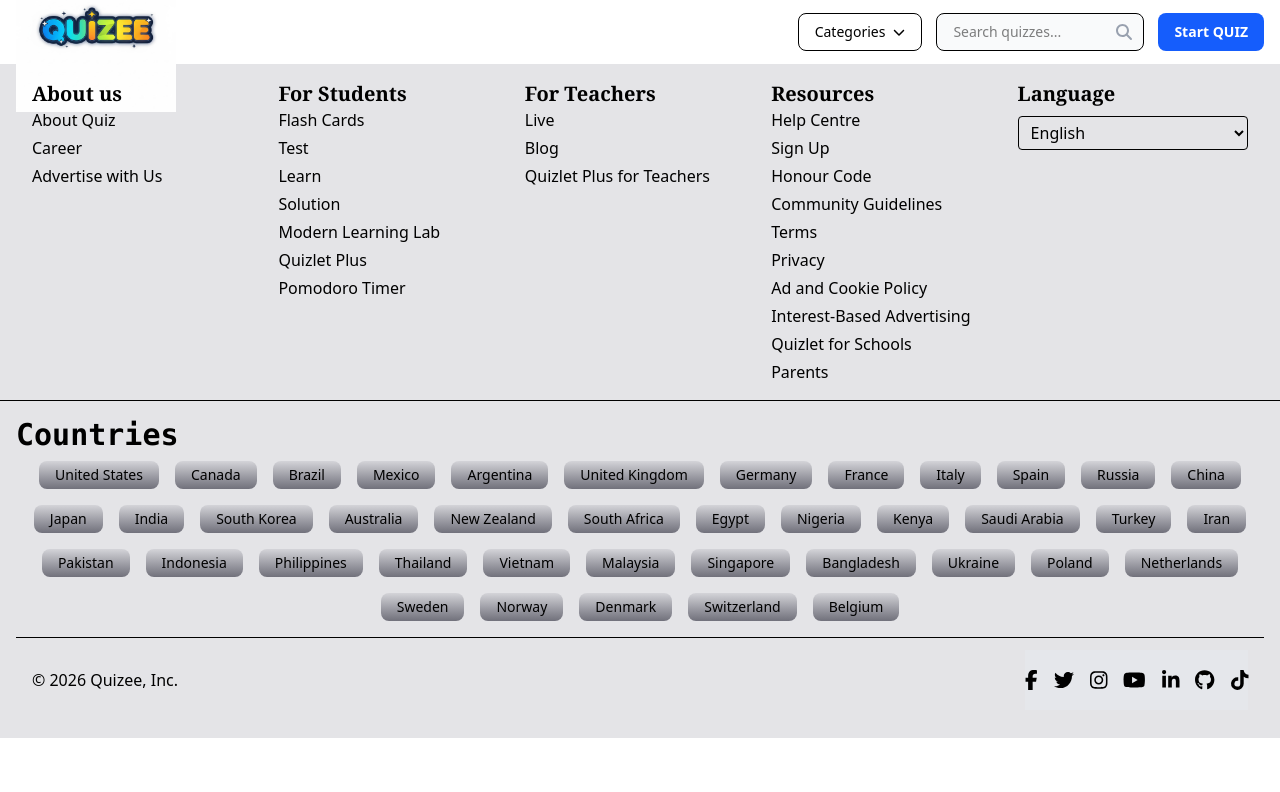
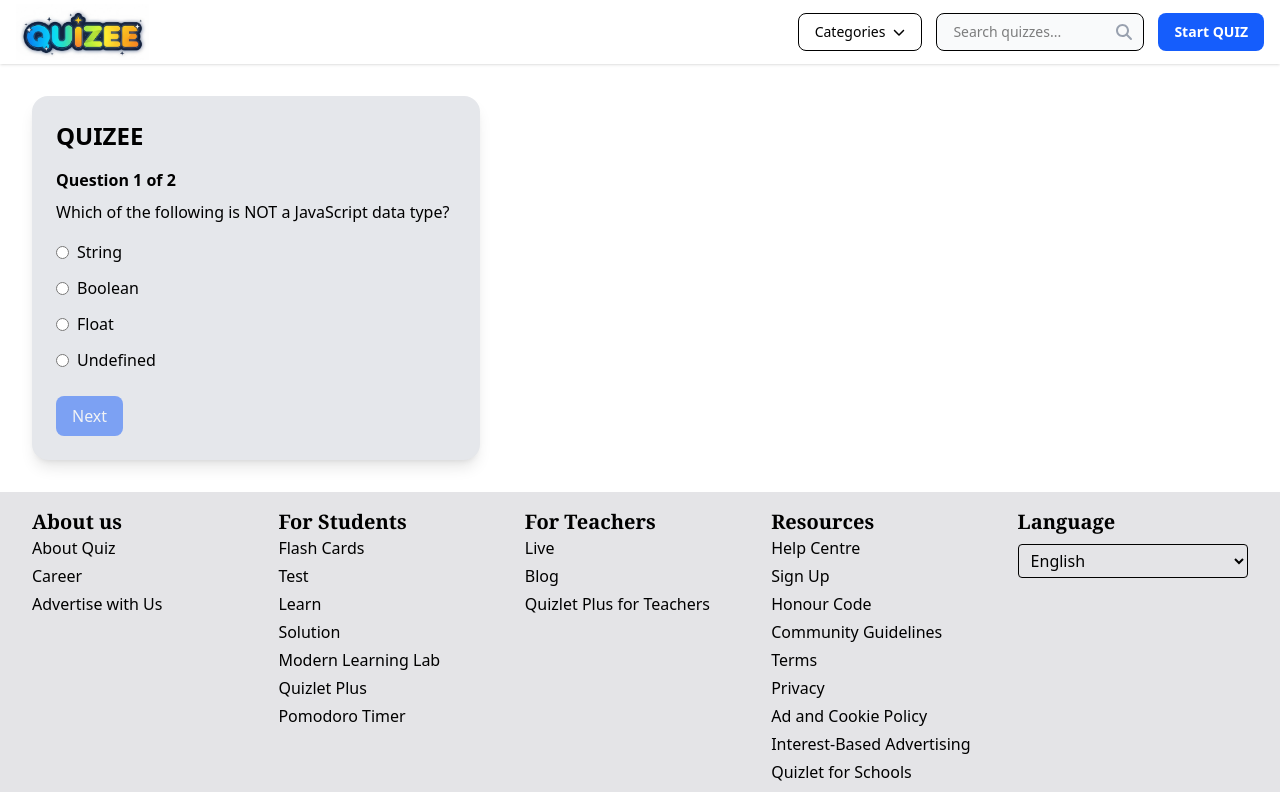
Before and after one commit to muhammad-abdullah11/quieee, a React (Vite) app: page /quiz in a window 1280 px wide. Shown: the top 792 px of the page. Built offline with nearby package versions, Linux system fonts and the light colour scheme.

Commit message:
feat: Add initial quiz component .

```diff
--- a/src/App.jsx
+++ b/src/App.jsx
@@ -1,5 +1,6 @@
 import './App.css'
 import Home from './Components/Home'
+import Quiz from './Components/Quiz'
 import Footer from './Components/Footer'
 import Header from './Components/Header'
 import { BrowserRouter as Router ,Routes ,Route } from 'react-router-dom'
@@ -11,6 +12,8 @@ function App() {
     <Header/>
       <Routes>
         <Route path='/'  element={<Home/>}/>
+        <Route path='/quiz'  element={<Quiz/>}/>
+
       </Routes>
     <Footer/>
 
--- a/src/Components/Header.jsx
+++ b/src/Components/Header.jsx
@@ -25,7 +25,7 @@ export default function Header() {
 
         <img
         onClick={()=>window.location.href="/"}
-        src="/icon.jpg" alt="Quiz Logo" className="h-40 object-contain" />
+        src="/icon.jpg" alt="Quiz Logo" className="h-14 object-contain" />
 
     <div className=' flex gap-3.5'>
         <div
--- /dev/null
+++ b/src/Components/Quiz.jsx
@@ -0,0 +1,100 @@
+import React, { useState } from "react";
+
+const jsQuestions = [
+  {
+    question: "Which of the following is NOT a JavaScript data type?",
+    options: ["String", "Boolean", "Float", "Undefined"],
+    answer: "Float",
+  },
+  {
+    question: "Which keyword declares a variable that cannot be reassigned?",
+    options: ["var", "let", "const", "static"],
+    answer: "const",
+  },
+];
+
+const Quiz = () => {
+  const [currQues, setCurrQues] = useState(0);
+  const [selectedAns, setSelectedAns] = useState("");
+  const [wrongCount, setWrongCount] = useState(0);
+  const [showResult, setShowResult] = useState(false);
+
+  const handleNextBtn = () => {
+    if (!selectedAns) return;
+
+    if (selectedAns !== jsQuestions[currQues].answer) {
+      setWrongCount((prev) => prev + 1);
+    }
+
+    if (currQues === jsQuestions.length - 1) {
+      setShowResult(true);
+      return;
+    }
+
+    setCurrQues((prev) => prev + 1);
+    setSelectedAns("");
+  };
+
+  return (
+    <main className=" p-8">
+
+      <div className="w-full max-w-md bg-gray-200 rounded-2xl shadow-lg p-6">
+        <h2 className="text-2xl font-bold mb-4">QUIZEE</h2>
+
+        <p className="font-semibold mb-2">
+          Question {currQues + 1} of {jsQuestions.length}
+        </p>
+
+        <p className="mb-4">{jsQuestions[currQues].question}</p>
+
+        <form className="space-y-3">
+          {jsQuestions[currQues].options.map((opt, i) => (
+            <label
+              key={i}
+              className="flex items-center gap-2 cursor-pointer"
+            >
+              <input
+                type="radio"
+                name="option"
+                value={opt}
+                checked={selectedAns === opt}
+                onChange={() => setSelectedAns(opt)}
+              />
+              <span>{opt}</span>
+            </label>
+          ))}
+        </form>
+
+        <button
+          onClick={handleNextBtn}
+          disabled={!selectedAns}
+          className="mt-6 px-4 bg-blue-600 text-white py-2 rounded-lg disabled:opacity-50"
+        >
+          {currQues === jsQuestions.length - 1 ? "Finish" : "Next"}
+        </button>
+      </div>
+
+      {showResult && (
+        <div className="fixed inset-0 bg-black bg-opacity-90 flex items-center justify-center">
+          <div className="bg-white p-6 rounded-xl shadow-lg text-center">
+            <h3 className="text-xl font-bold mb-2">Quiz Completed </h3>
+            <p className="mb-4">
+              Wrong Answers:{" "}
+              <span className="font-bold text-red-600">{wrongCount}</span> /{" "}
+              {jsQuestions.length}
+            </p>
+
+            <button
+              onClick={() => window.location.reload()}
+              className="bg-blue-600 text-white px-4 py-2 rounded-lg"
+            >
+              Restart Quiz
+            </button>
+          </div>
+        </div>
+      )}
+    </main>
+  );
+};
+
+export default Quiz;
```
Also changed, not shown: public/icon.jpg.
